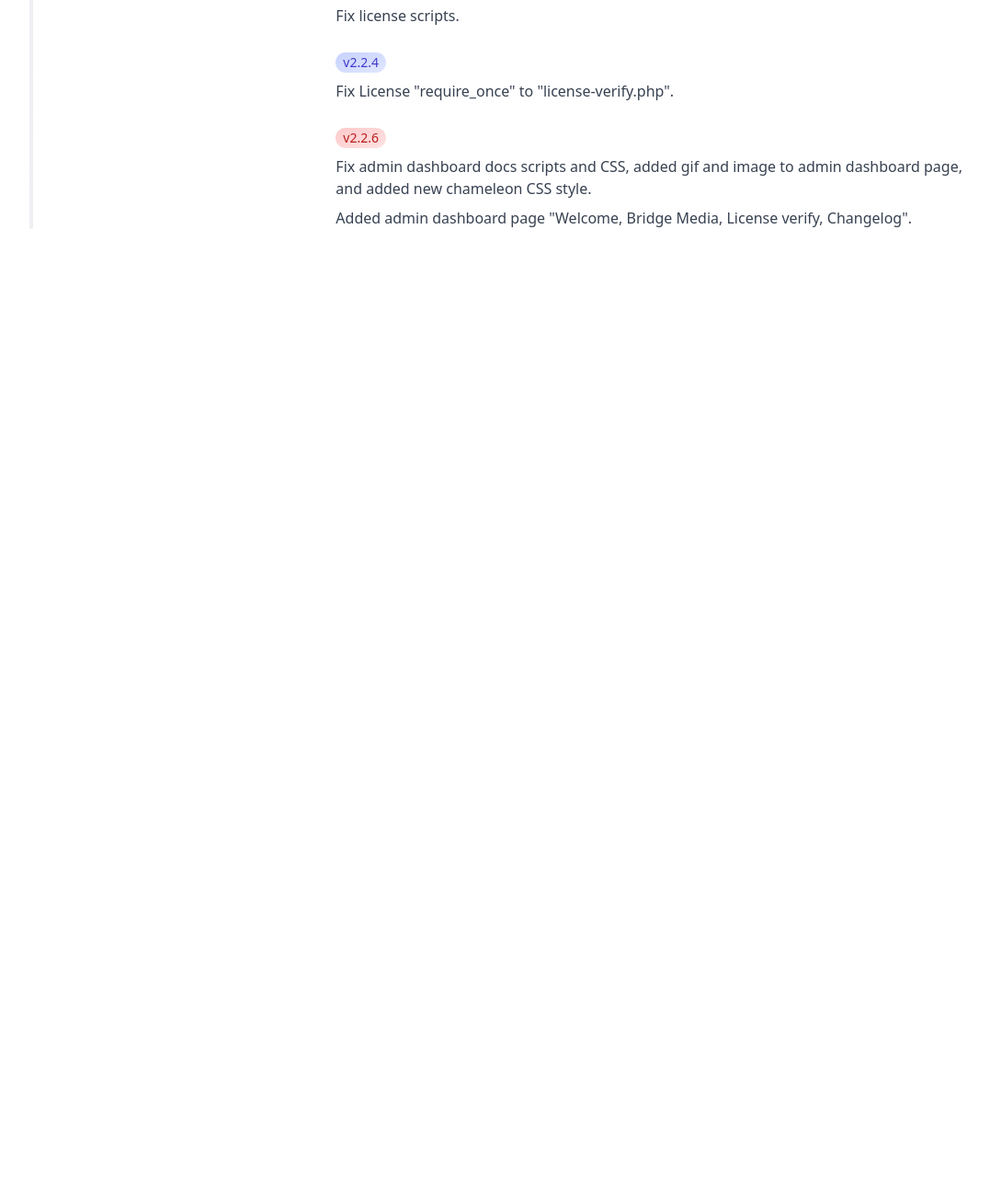
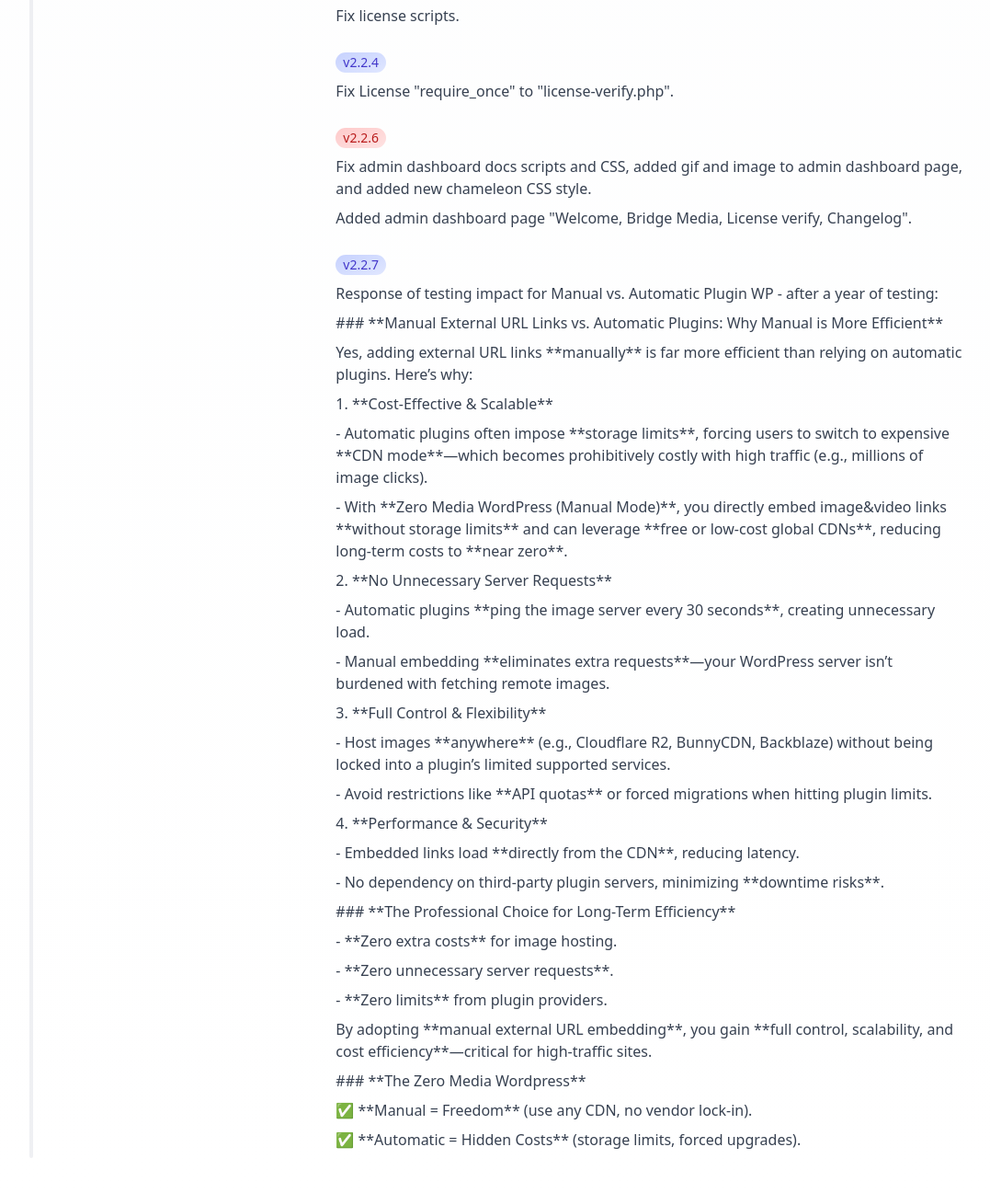
Before and after one commit to Ghepes/zero-media-wordpress, a plain HTML site: page zmw-changelog.html in a window 1280 px wide. Shown: the part 4949-6246 px from the top of the page at 92% size, without its empty margins (104-1181 px from the left). Before the commit the page ends 5246 px from the top, so only its background shows below. Drawn offline with nearby package versions, Linux system fonts and the light colour scheme.

Commit message:
Update zmw-changelog.html
Signed-off-by: Studio Wromo Marketplace <info.wromo@gmail.com>

```diff
--- a/zmw-changelog.html
+++ b/zmw-changelog.html
@@ -222,6 +222,42 @@
         <p><span class="inline-block px-2 py-1 mt-5 text-sm font-medium leading-none text-red-700 rounded-full bg-gradient-to-br from-red-200 to-red-100">v2.2.6</span></p>
         <p class="text-gray-700">Fix admin dashboard docs scripts and CSS, added gif and image to admin dashboard page, and added new chameleon CSS style.</p>
         <p class="text-gray-700">Added admin dashboard page "Welcome, Bridge Media, License verify, Changelog".</p>
+
+        <p><span class="inline-block px-2 py-1 mt-5 text-sm font-medium leading-none text-indigo-700 rounded-full bg-gradient-to-br from-indigo-200 to-indigo-100">v2.2.7</span></p>
+        <p class="text-gray-700">  Response of testing impact for Manual vs. Automatic Plugin WP - after a year of testing: </p>
+
+        <p class="text-gray-700"> ### **Manual External URL Links vs. Automatic Plugins: Why Manual is More Efficient**  </p>
+
+      <p class="text-gray-700"> Yes, adding external URL links **manually** is far more efficient than relying on automatic plugins. Here’s why:  </p>
+
+      <p class="text-gray-700"> 1. **Cost-Effective & Scalable**  </p>
+      <p class="text-gray-700">  - Automatic plugins often impose **storage limits**, forcing users to switch to expensive **CDN mode**—which becomes prohibitively costly with high traffic (e.g., millions of image clicks).  </p>
+      <p class="text-gray-700">  - With **Zero Media WordPress (Manual Mode)**, you directly embed image&video links **without storage limits** and can leverage **free or low-cost global CDNs**, reducing long-term costs to **near zero**.  </p>
+
+      <p class="text-gray-700"> 2. **No Unnecessary Server Requests**  </p>
+      <p class="text-gray-700">  - Automatic plugins **ping the image server every 30 seconds**, creating unnecessary load.  </p>
+      <p class="text-gray-700">  - Manual embedding  **eliminates extra requests**—your WordPress server isn’t burdened with fetching remote images.  </p>
+
+      <p class="text-gray-700"> 3. **Full Control & Flexibility**  </p>
+      <p class="text-gray-700">  - Host images **anywhere** (e.g., Cloudflare R2, BunnyCDN, Backblaze) without being locked into a plugin’s limited supported services.  </p>
+      <p class="text-gray-700">  - Avoid restrictions like **API quotas** or forced migrations when hitting plugin limits.  </p>
+
+      <p class="text-gray-700"> 4. **Performance & Security**  </p>
+      <p class="text-gray-700">  - Embedded links load **directly from the CDN**, reducing latency.  </p>
+      <p class="text-gray-700">  - No dependency on third-party plugin servers, minimizing **downtime risks**.  </p>
+
+     <p class="text-gray-700"> ### **The Professional Choice for Long-Term Efficiency**  </p>
+     <p class="text-gray-700">   - **Zero extra costs** for image hosting.  </p>
+     <p class="text-gray-700">   - **Zero unnecessary server requests**.  </p>
+     <p class="text-gray-700">   - **Zero limits** from plugin providers.  </p>
+
+     <p class="text-gray-700"> By adopting **manual external URL embedding**, you gain **full control, scalability, and cost efficiency**—critical for high-traffic sites.  </p>
+
+     <p class="text-gray-700"> ### **The Zero Media Wordpress**  </p>
+     <p class="text-gray-700"> ✅ **Manual = Freedom** (use any CDN, no vendor lock-in).  </p>
+     <p class="text-gray-700"> ✅ **Automatic = Hidden Costs** (storage limits, forced upgrades).</p>
+
+        </p>
       </div>
     </li>
   </ul>
```
